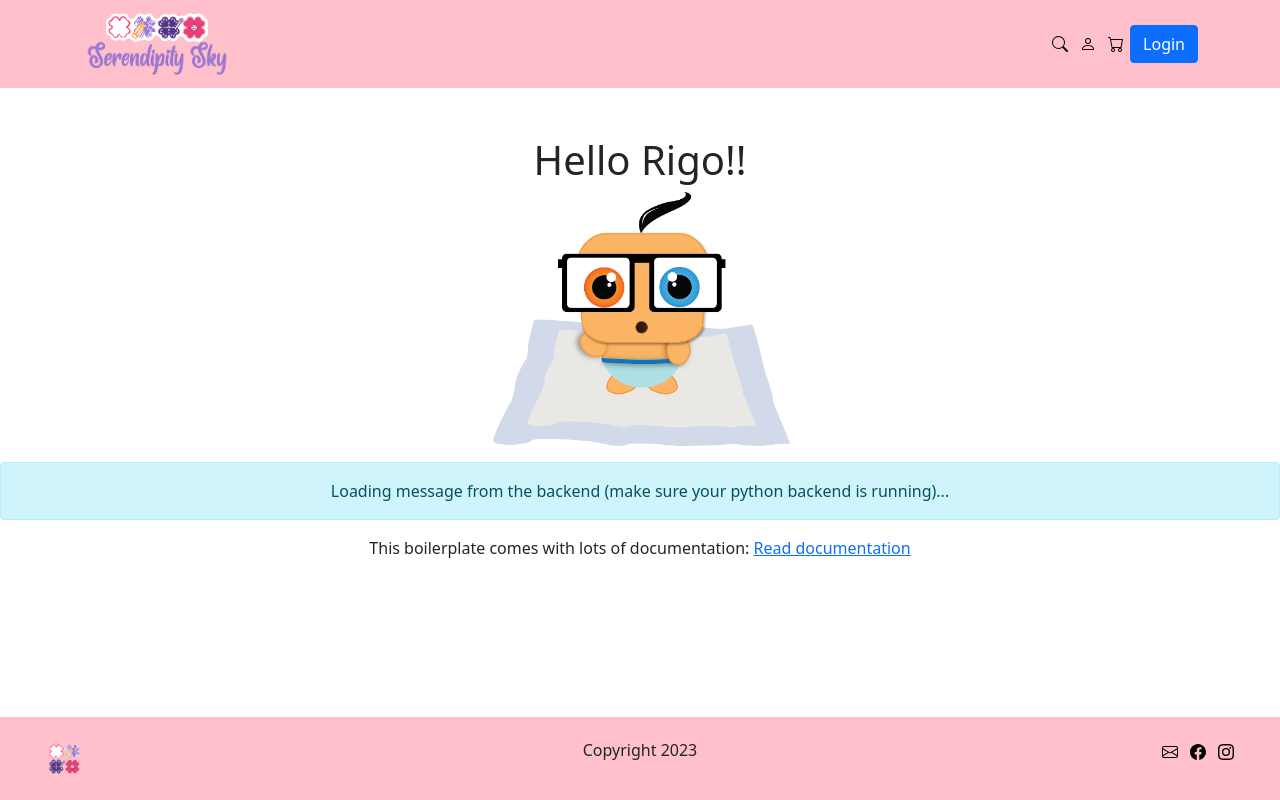
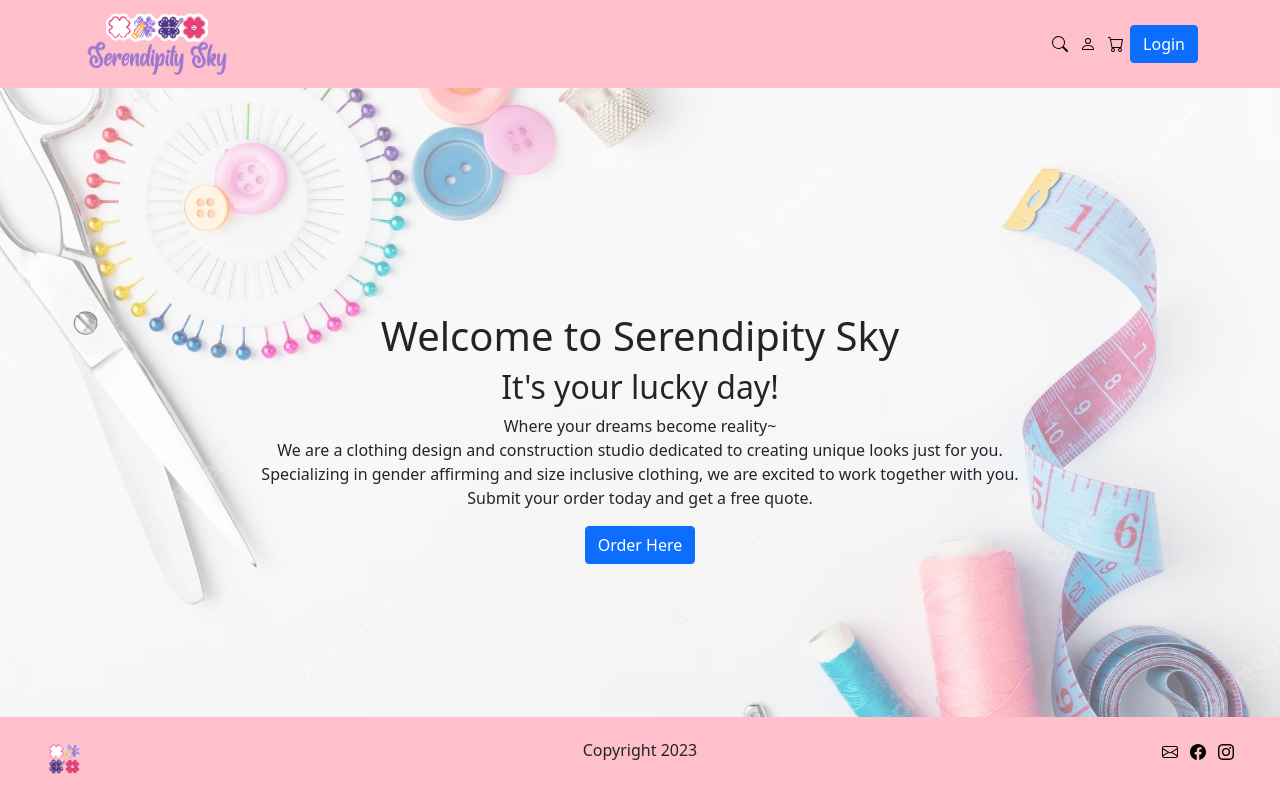
Before and after one commit to KayBahr/SerendipitySkyWebsite, a React app: page / in a window 1280 px wide. Built offline with nearby package versions, Linux system fonts and the light colour scheme; no server answers.

Commit message:
initial home commit

```diff
--- a/src/front/js/pages/home.js
+++ b/src/front/js/pages/home.js
@@ -1,26 +1,32 @@
 import React, { useContext } from "react";
 import { Context } from "../store/appContext";
-import rigoImageUrl from "../../img/rigo-baby.jpg";
+import placeholder from "../../img/placeholder.png";
 import "../../styles/home.css";
 
 export const Home = () => {
 	const { store, actions } = useContext(Context);
 
 	return (
-		<div className="text-center mt-5">
-			<h1>Hello Rigo!!</h1>
-			<p>
-				<img src={rigoImageUrl} />
-			</p>
-			<div className="alert alert-info">
-				{store.message || "Loading message from the backend (make sure your python backend is running)..."}
+		<div className="home-container">
+			<div
+				className="background-image"
+				style={{ backgroundImage: `url(${placeholder})` }}
+			/>
+			<div className="text-center content">
+				<h1>Welcome to Serendipity Sky</h1>
+				<h2>
+					It's your lucky day!
+				</h2>
+				<p>
+					Where your dreams become reality~ <br />
+					We are a clothing design and construction studio dedicated to creating unique looks just for you. <br />
+					Specializing in gender affirming and size inclusive clothing, we are excited to work together with you. <br />
+					Submit your order today and get a free quote.
+				</p>
+				<button className="btn btn-primary">
+					Order Here
+				</button>
 			</div>
-			<p>
-				This boilerplate comes with lots of documentation:{" "}
-				<a href="https://start.4geeksacademy.com/starters/react-flask">
-					Read documentation
-				</a>
-			</p>
 		</div>
 	);
 };
--- a/src/front/styles/home.css
+++ b/src/front/styles/home.css
@@ -1,7 +1,29 @@
-/*
-    home.css: This website contains selectors only used in home.css
+.home-container {
+    position: relative;
+    width: 100%;
+    height: 700px;
+    margin-top: 0%;
+}
 
-    All pages share the styles on index.css but you should create
-    one more css for each page that will contain the selected used
-    on that page only (the ones not reused in other pages).
-*/
+.background-image {
+    position: absolute;
+    top: 0;
+    left: 0;
+    width: 100%;
+    height: 100%;
+    background-size: cover;
+    background-position: center;
+    opacity: 0.6;
+    z-index: -1;
+}
+
+.content {
+    position: relative;
+    z-index: 1;
+    display: flex;
+    flex-direction: column;
+    align-items: center;
+    justify-content: center;
+    height: 100%;
+    padding: 12rem;
+}
```
Also changed, not shown: src/front/img/placeholder.png (added), src/front/img/rigo-baby.jpg (deleted).
